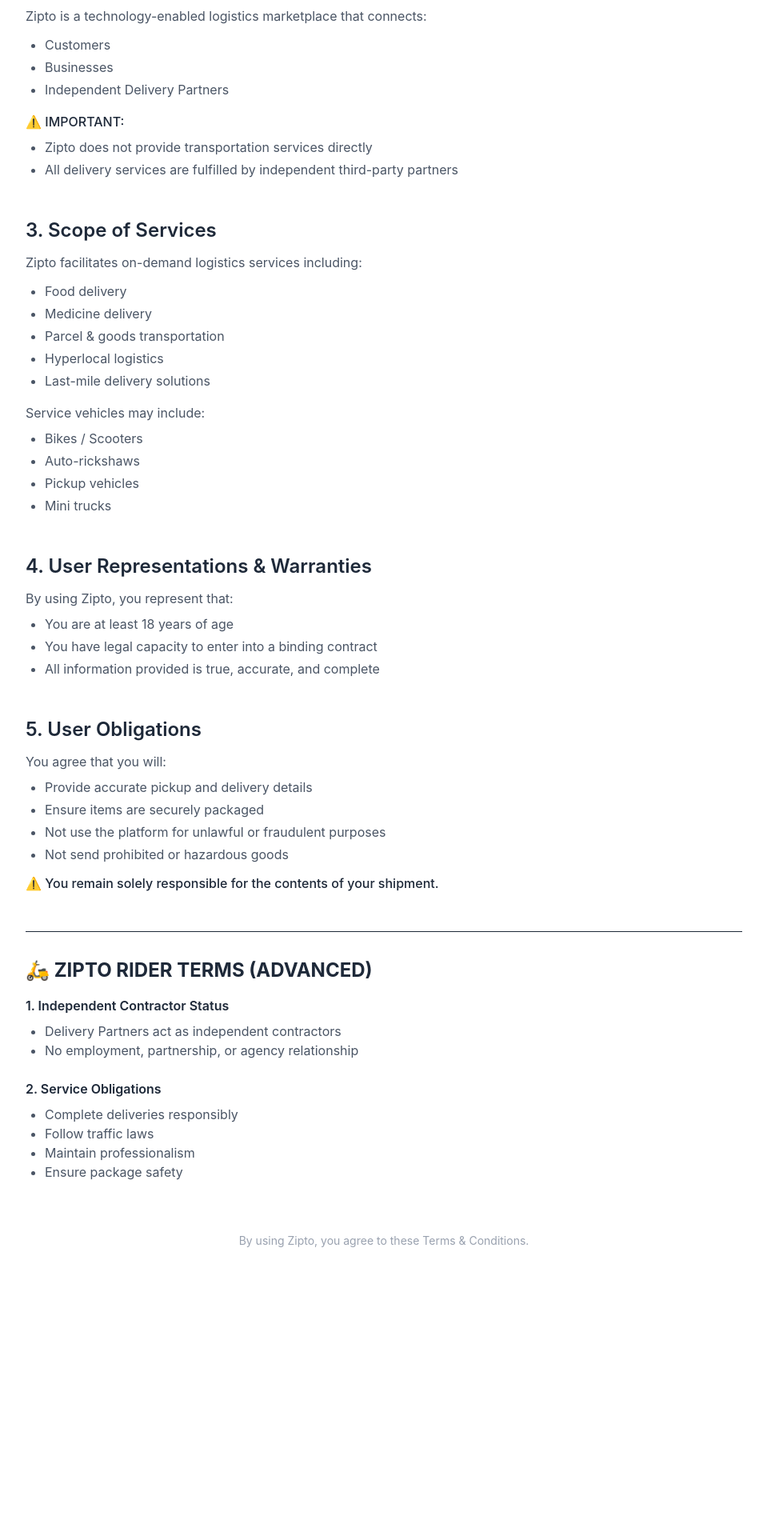
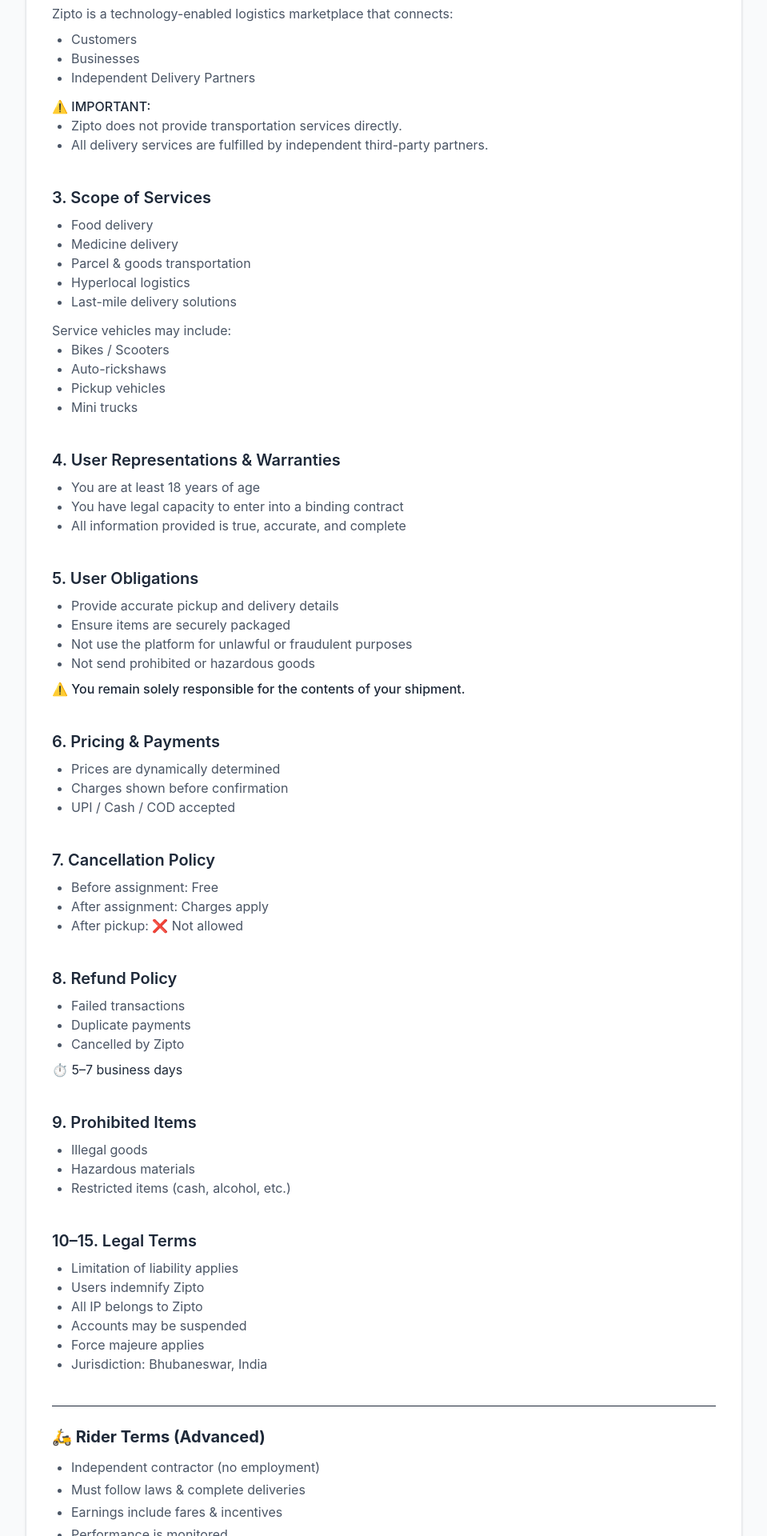
Before and after one commit to ridezipto-app/Zipto-Website, a React (Vite) app in the folder Frontend/: page /terms-of-service in a window 1280 px wide. Shown: the part 560-2480 px from the top of the page at 80% size, without its empty margins (160-1119 px from the left). Before the commit the page ends 2161 px from the top, so only its background shows below. Built offline with nearby package versions, Linux system fonts and the light colour scheme.

Commit message:
Update TermsConditions.jsx

```diff
--- a/Frontend/src/pages/TermsConditions.jsx
+++ b/Frontend/src/pages/TermsConditions.jsx
@@ -21,10 +21,10 @@
         </button>
       </div>
 
-      <div className="min-h-screen bg-white px-6 py-10">
+      <div className="min-h-screen bg-gray-50 px-6 py-10">
 
         {/* Header */}
-        <div className="max-w-4xl mx-auto text-center mb-12">
+        <div className="max-w-4xl mx-auto text-center mb-10">
           <img src={ziptoLogo} className="h-16 mx-auto mb-4 rounded" />
           <h1 className="text-4xl font-bold text-gray-900">
             Terms & Conditions
@@ -34,13 +34,13 @@
           </p>
         </div>
 
-        {/* CONTENT */}
-        <div className="max-w-4xl mx-auto space-y-12 text-gray-800">
+        {/* SINGLE CARD */}
+        <div className="max-w-4xl mx-auto bg-white border border-gray-200 rounded-xl p-8 shadow-sm space-y-10 text-gray-800">
 
           {/* 1 */}
           <section>
-            <h2 className="text-2xl font-semibold mb-3">1. Introduction</h2>
-            <p className="text-gray-600 leading-relaxed">
+            <h2 className="text-xl font-semibold mb-2">1. Introduction</h2>
+            <p className="text-gray-600">
               These Terms & Conditions (“Terms”) constitute a legally binding agreement between you (“User”, “Customer”, or “Delivery Partner”) and Zipto Hyperlogistics Pvt. Ltd. (“Zipto”, “Company”, “We”, “Us”).
             </p>
             <p className="text-gray-600 mt-2">
@@ -53,37 +53,27 @@
 
           {/* 2 */}
           <section>
-            <h2 className="text-2xl font-semibold mb-3">2. Platform Nature</h2>
+            <h2 className="text-xl font-semibold mb-2">2. Platform Nature</h2>
+            <p className="text-gray-600">Zipto is a technology-enabled logistics marketplace that connects:</p>
 
-            <p className="text-gray-600 mb-3">
-              Zipto is a technology-enabled logistics marketplace that connects:
-            </p>
-
-            <ul className="list-disc pl-6 space-y-1 text-gray-600">
+            <ul className="list-disc pl-6 mt-2 text-gray-600">
               <li>Customers</li>
               <li>Businesses</li>
               <li>Independent Delivery Partners</li>
             </ul>
 
-            <p className="mt-4 font-medium text-gray-800">
-              ⚠️ IMPORTANT:
-            </p>
-
-            <ul className="list-disc pl-6 mt-2 space-y-1 text-gray-600">
-              <li>Zipto does not provide transportation services directly</li>
-              <li>All delivery services are fulfilled by independent third-party partners</li>
+            <p className="mt-3 font-medium">⚠️ IMPORTANT:</p>
+            <ul className="list-disc pl-6 text-gray-600">
+              <li>Zipto does not provide transportation services directly.</li>
+              <li>All delivery services are fulfilled by independent third-party partners.</li>
             </ul>
           </section>
 
           {/* 3 */}
           <section>
-            <h2 className="text-2xl font-semibold mb-3">3. Scope of Services</h2>
+            <h2 className="text-xl font-semibold mb-2">3. Scope of Services</h2>
 
-            <p className="text-gray-600 mb-3">
-              Zipto facilitates on-demand logistics services including:
-            </p>
-
-            <ul className="list-disc pl-6 space-y-1 text-gray-600">
+            <ul className="list-disc pl-6 text-gray-600">
               <li>Food delivery</li>
               <li>Medicine delivery</li>
               <li>Parcel & goods transportation</li>
@@ -91,11 +81,8 @@
               <li>Last-mile delivery solutions</li>
             </ul>
 
-            <p className="mt-4 text-gray-600">
-              Service vehicles may include:
-            </p>
-
-            <ul className="list-disc pl-6 mt-2 space-y-1 text-gray-600">
+            <p className="mt-3 text-gray-600">Service vehicles may include:</p>
+            <ul className="list-disc pl-6 text-gray-600">
               <li>Bikes / Scooters</li>
               <li>Auto-rickshaws</li>
               <li>Pickup vehicles</li>
@@ -105,15 +92,8 @@
 
           {/* 4 */}
           <section>
-            <h2 className="text-2xl font-semibold mb-3">
-              4. User Representations & Warranties
-            </h2>
-
-            <p className="text-gray-600 mb-2">
-              By using Zipto, you represent that:
-            </p>
-
-            <ul className="list-disc pl-6 space-y-1 text-gray-600">
+            <h2 className="text-xl font-semibold mb-2">4. User Representations & Warranties</h2>
+            <ul className="list-disc pl-6 text-gray-600">
               <li>You are at least 18 years of age</li>
               <li>You have legal capacity to enter into a binding contract</li>
               <li>All information provided is true, accurate, and complete</li>
@@ -122,57 +102,95 @@
 
           {/* 5 */}
           <section>
-            <h2 className="text-2xl font-semibold mb-3">5. User Obligations</h2>
-
-            <p className="text-gray-600 mb-2">
-              You agree that you will:
-            </p>
-
-            <ul className="list-disc pl-6 space-y-1 text-gray-600">
+            <h2 className="text-xl font-semibold mb-2">5. User Obligations</h2>
+            <ul className="list-disc pl-6 text-gray-600">
               <li>Provide accurate pickup and delivery details</li>
               <li>Ensure items are securely packaged</li>
               <li>Not use the platform for unlawful or fraudulent purposes</li>
               <li>Not send prohibited or hazardous goods</li>
             </ul>
-
-            <p className="mt-3 font-medium">
+            <p className="mt-2 font-medium">
               ⚠️ You remain solely responsible for the contents of your shipment.
             </p>
           </section>
 
-          {/* Continue same pattern for all sections... */}
+          {/* 6 */}
+          <section>
+            <h2 className="text-xl font-semibold mb-2">6. Pricing & Payments</h2>
+            <ul className="list-disc pl-6 text-gray-600">
+              <li>Prices are dynamically determined</li>
+              <li>Charges shown before confirmation</li>
+              <li>UPI / Cash / COD accepted</li>
+            </ul>
+          </section>
 
-          {/* Rider Section */}
-          <section className="border-t pt-8">
-            <h2 className="text-2xl font-bold mb-4">
-              🛵 ZIPTO RIDER TERMS (ADVANCED)
+          {/* 7 */}
+          <section>
+            <h2 className="text-xl font-semibold mb-2">7. Cancellation Policy</h2>
+            <ul className="list-disc pl-6 text-gray-600">
+              <li>Before assignment: Free</li>
+              <li>After assignment: Charges apply</li>
+              <li>After pickup: ❌ Not allowed</li>
+            </ul>
+          </section>
+
+          {/* 8 */}
+          <section>
+            <h2 className="text-xl font-semibold mb-2">8. Refund Policy</h2>
+            <ul className="list-disc pl-6 text-gray-600">
+              <li>Failed transactions</li>
+              <li>Duplicate payments</li>
+              <li>Cancelled by Zipto</li>
+            </ul>
+            <p className="mt-2">⏱ 5–7 business days</p>
+          </section>
+
+          {/* 9 */}
+          <section>
+            <h2 className="text-xl font-semibold mb-2">9. Prohibited Items</h2>
+            <ul className="list-disc pl-6 text-gray-600">
+              <li>Illegal goods</li>
+              <li>Hazardous materials</li>
+              <li>Restricted items (cash, alcohol, etc.)</li>
+            </ul>
+          </section>
+
+          {/* 10–15 (compact for readability) */}
+          <section>
+            <h2 className="text-xl font-semibold mb-2">10–15. Legal Terms</h2>
+            <ul className="list-disc pl-6 text-gray-600">
+              <li>Limitation of liability applies</li>
+              <li>Users indemnify Zipto</li>
+              <li>All IP belongs to Zipto</li>
+              <li>Accounts may be suspended</li>
+              <li>Force majeure applies</li>
+              <li>Jurisdiction: Bhubaneswar, India</li>
+            </ul>
+          </section>
+
+          {/* RIDER */}
+          <section className="border-t pt-6">
+            <h2 className="text-xl font-bold mb-3">
+              🛵 Rider Terms (Advanced)
             </h2>
 
-            <h3 className="font-semibold mb-2">
-              1. Independent Contractor Status
-            </h3>
-            <ul className="list-disc pl-6 text-gray-600">
-              <li>Delivery Partners act as independent contractors</li>
-              <li>No employment, partnership, or agency relationship</li>
-            </ul>
-
-            <h3 className="font-semibold mt-6 mb-2">
-              2. Service Obligations
-            </h3>
-            <ul className="list-disc pl-6 text-gray-600">
-              <li>Complete deliveries responsibly</li>
-              <li>Follow traffic laws</li>
-              <li>Maintain professionalism</li>
-              <li>Ensure package safety</li>
+            <ul className="list-disc pl-6 text-gray-600 space-y-1">
+              <li>Independent contractor (no employment)</li>
+              <li>Must follow laws & complete deliveries</li>
+              <li>Earnings include fares & incentives</li>
+              <li>Performance is monitored</li>
+              <li>Fraud or misconduct → deactivation</li>
+              <li>Riders responsible for safety & vehicle</li>
             </ul>
           </section>
 
         </div>
 
         {/* Footer */}
-        <p className="text-center text-gray-400 mt-16 text-sm">
+        <p className="text-center text-gray-400 mt-10 text-sm">
           By using Zipto, you agree to these Terms & Conditions.
         </p>
+
       </div>
     </>
   );
```
